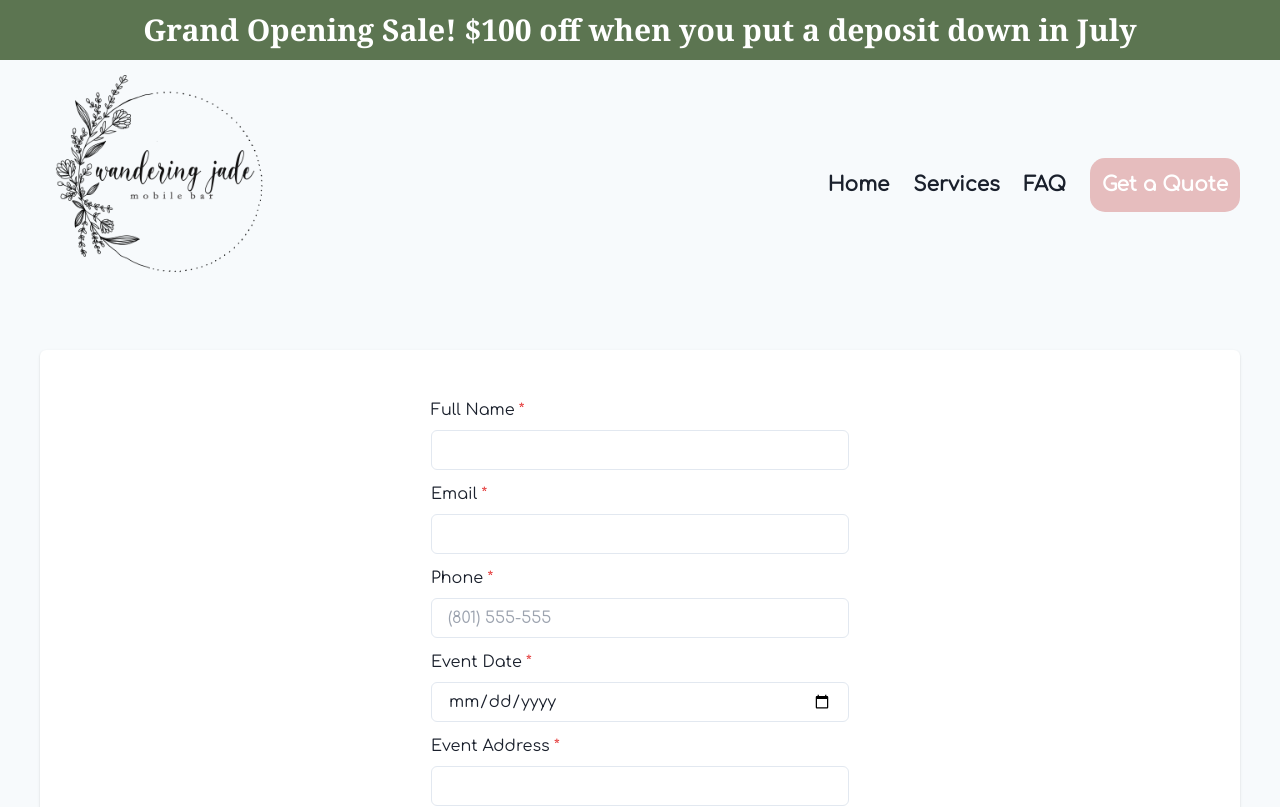
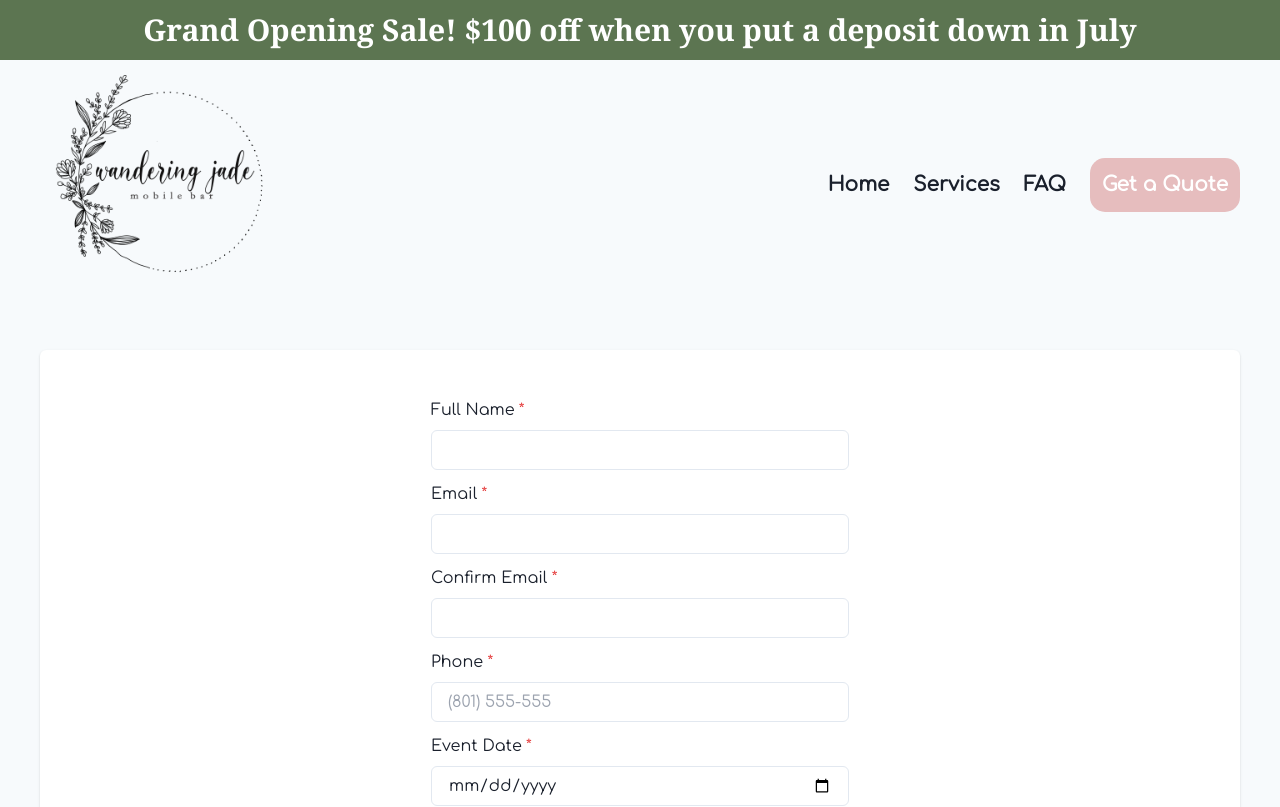
Before and after one commit to SpencerKyle/wandering-jade, a Next.js app: page /form in a window 1280 px wide. Shown: the top 807 px of the page. Built offline with nearby package versions, Linux system fonts and the light colour scheme.

Commit message:
added confirm email input with corresponding functionality

```diff
--- a/pages/form.js
+++ b/pages/form.js
@@ -5,6 +5,7 @@ import Head from "next/head";
 
 const initValues = {
     name: "",
+    confirmEmail: "",
     email: "",
     phone: "",
     date: "",
@@ -162,6 +163,19 @@ export default function Book() {
                         <FormErrorMessage>Required</FormErrorMessage>
                 </FormControl>
 
+                <FormControl mb={3} isRequired isInvalid={touched.confirmEmail && values.confirmEmail != values.email}>
+                    <FormLabel>Confirm Email</FormLabel>
+                    <Input
+                        type='confirmEmail'
+                        name='confirmEmail'
+                        errorBorderColor="red.300"
+                        value={values.confirmEmail}
+                        onChange={handleChange}
+                        onBlur={onBlur}
+                        />
+                        <FormErrorMessage>Emails do not match</FormErrorMessage>
+                </FormControl>
+
                 <FormControl mb={3} isRequired isInvalid={touched.phone && !values.phone}>
                     <FormLabel>Phone</FormLabel>
                     <Input
```
